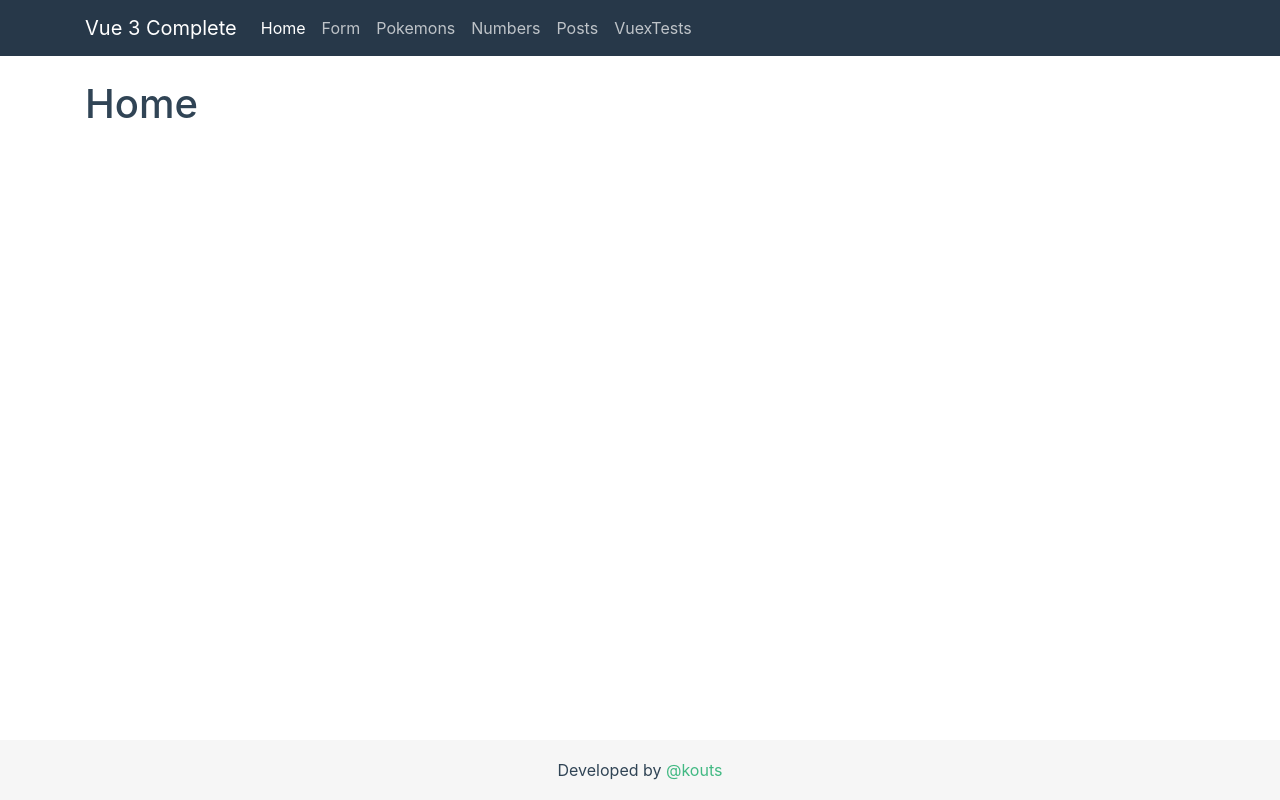
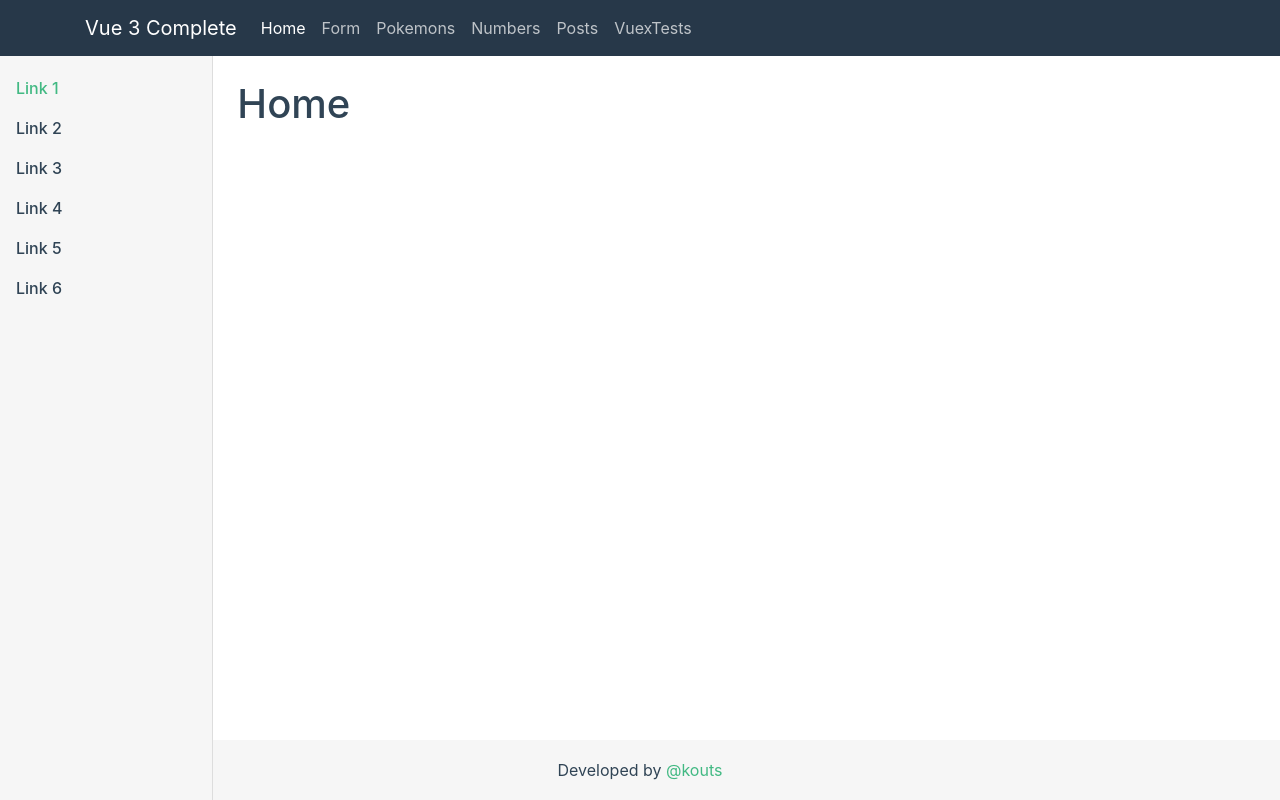
Before and after one commit to kouts/vue3-complete, a Vue app: page / in a window 1280 px wide. Built offline with nearby package versions, Linux system fonts and the light colour scheme.

Commit message:
Added sidebar layout

```diff
--- /dev/null
+++ b/src/layouts/default/DefaultSidebar.vue
@@ -0,0 +1,82 @@
+<template>
+  <nav class="col-md-2 d-none d-md-block bg-light sidebar">
+    <div class="sidebar-sticky">
+      <ul class="nav flex-column">
+        <li class="nav-item">
+          <a class="nav-link active" href="#">
+            Link 1
+          </a>
+        </li>
+        <li class="nav-item">
+          <a class="nav-link" href="#">
+            Link 2
+          </a>
+        </li>
+        <li class="nav-item">
+          <a class="nav-link" href="#">
+            Link 3
+          </a>
+        </li>
+        <li class="nav-item">
+          <a class="nav-link" href="#">
+            Link 4
+          </a>
+        </li>
+        <li class="nav-item">
+          <a class="nav-link" href="#">
+            Link 5
+          </a>
+        </li>
+        <li class="nav-item">
+          <a class="nav-link" href="#">
+            Link 6
+          </a>
+        </li>
+      </ul>
+    </div>
+  </nav>
+</template>
+
+<script>
+export default {
+
+};
+</script>
+
+<style lang="scss" scoped>
+  /* Sidebar */
+  .sidebar {
+    position: fixed;
+    top: 0;
+    bottom: 0;
+    left: 0;
+    z-index: 100; /* Behind the navbar */
+    padding: 60px 0 0; /* Height of navbar */
+    box-shadow: inset -1px 0 0 rgba(0, 0, 0, .1);
+  }
+  .sidebar-sticky {
+    position: relative;
+    top: 0;
+    height: calc(100vh - 60px);
+    padding-top: .5rem;
+    overflow-x: hidden;
+    overflow-y: auto; /* Scrollable contents if viewport is shorter than content. */
+  }
+  @supports ((position: -webkit-sticky) or (position: sticky)) {
+    .sidebar-sticky {
+      position: -webkit-sticky;
+      position: sticky;
+    }
+  }
+  .sidebar .nav-link {
+    font-weight: 500;
+    color: $body-color;
+  }
+  .sidebar .nav-link.active {
+    color: $primary;
+  }
+  .sidebar-heading {
+    font-size: .75rem;
+    text-transform: uppercase;
+  }
+</style>
--- /dev/null
+++ b/src/layouts/default/DefaultWithSidebar.vue
@@ -0,0 +1,53 @@
+<template>
+  <div>
+    <default-nav />
+    <div class="container-fluid">
+      <div class="row">
+        <default-sidebar />
+        <main role="main" class="col-md-9 ml-sm-auto col-lg-10 px-4">
+          <slot />
+        </main>
+      </div>
+    </div>
+    <default-footer />
+  </div>
+</template>
+
+<script>
+import DefaultNav from './DefaultNav.vue';
+import DefaultSidebar from './DefaultSidebar.vue';
+import DefaultFooter from './DefaultFooter.vue';
+
+export default {
+  components: {
+    DefaultNav,
+    DefaultSidebar,
+    DefaultFooter
+  }
+};
+</script>
+
+<style lang="scss">
+  /* Sticky footer */
+  html {
+    position: relative;
+    min-height: 100%;
+  }
+  body {
+    margin-bottom: 60px; /* Margin bottom equal to footer height */
+  }
+  .footer {
+    position: absolute;
+    bottom: 0;
+    width: 100%;
+    height: 60px; /* Footer height */
+    line-height: 60px; /* Vertically center the text */
+    background-color: $gray-100;
+    text-align: center;
+  }
+
+  /* Content */
+  [role="main"] {
+    padding-top: 5em; /* Space for fixed navbar */
+  }
+</style>
--- a/src/main.js
+++ b/src/main.js
@@ -2,10 +2,12 @@ import { createApp } from 'vue';
 import { router } from './router';
 import { store } from './store';
 import Default from '@/layouts/default/Default.vue';
+import DefaultWithSidebar from '@/layouts/default/DefaultWithSidebar.vue';
 import App from './App.vue';
 
 const app = createApp(App);
 app.component('LayoutDefault', Default);
+app.component('LayoutDefaultWithSidebar', DefaultWithSidebar);
 app.use(store);
 app.use(router);
 app.mount('#app');
--- a/src/router/index.js
+++ b/src/router/index.js
@@ -8,7 +8,7 @@ const routes = [
     name: 'Home',
     component: Home,
     meta: {
-      layout: 'default',
+      layout: 'default-with-sidebar',
       showInNavbar: true
     }
   },
--- /dev/null
+++ b/src/store/albums.js
@@ -0,0 +1,15 @@
+export const albums = {
+  namespaced: true,
+  state() {
+    return {
+    };
+  },
+  actions: {
+    async fetchAlbum({ commit, state }, id) {
+    }
+  },
+  mutations: {
+    SET_ALBUM(state, post) {
+    }
+  }
+};
--- a/src/store/index.js
+++ b/src/store/index.js
@@ -1,8 +1,12 @@
 import { createStore } from 'vuex';
 import { posts } from './posts';
+import { photos } from './photos';
+import { albums } from './albums';
 
 export const store = createStore({
   modules: {
-    posts
+    posts,
+    photos,
+    albums
   }
 });
--- /dev/null
+++ b/src/store/photos.js
@@ -0,0 +1,15 @@
+export const photos = {
+  namespaced: true,
+  state() {
+    return {
+    };
+  },
+  actions: {
+    async fetchPhoto({ commit, state }, id) {
+    }
+  },
+  mutations: {
+    SET_PHOTO(state, post) {
+    }
+  }
+};
--- a/src/views/Home.vue
+++ b/src/views/Home.vue
@@ -1,5 +1,5 @@
 <template>
-  <div class="container">
+  <div>
     <h1 class="mb-4">Home</h1>
   </div>
 </template>
```
